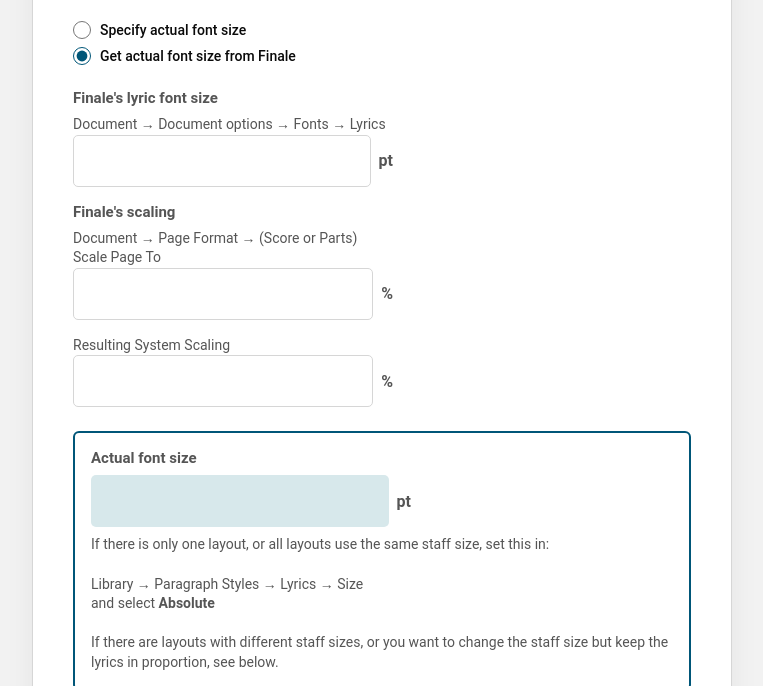
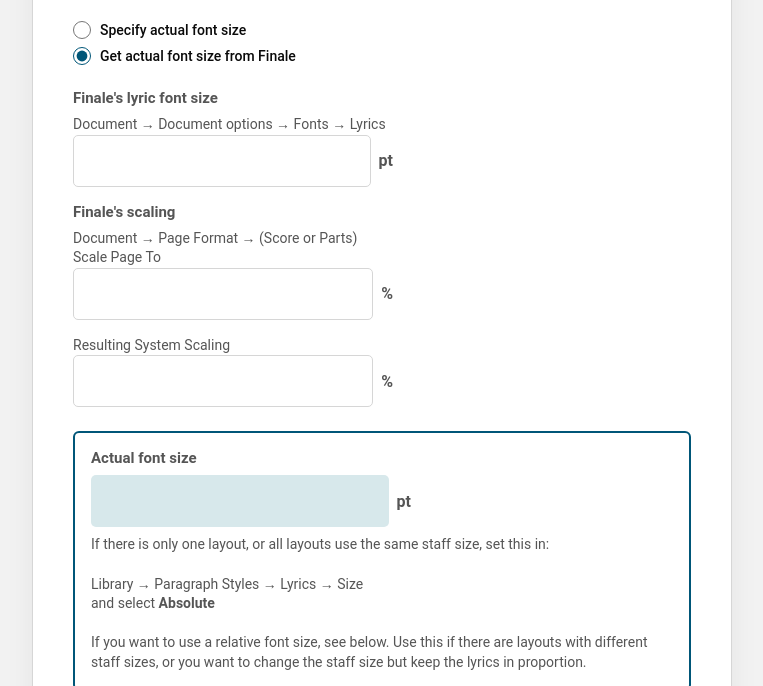
Before and after one commit to damangio/Dorico-font-size, a plain HTML site: page index.html in a window 1280 px wide. Shown: the part 114-800 px from the top of the page, without its empty margins (258-1021 px from the left). Drawn offline with Linux system fonts and the light colour scheme.

Commit message:
Update helptext

```diff
--- a/index.html
+++ b/index.html
@@ -331,7 +331,7 @@
           <input id="value-c" class="result-input" type="number" step="any" inputmode="decimal" aria-describedby="help-c">
           <span aria-hidden="true">pt</span>
         </div>
-        <p class="field-help" id="help-c">If there is only one layout, or all layouts use the same staff size, set this in:<br><br><span class="breadcrumb">Library → Paragraph Styles → Lyrics → Size</span><br>and select <strong>Absolute</strong><br><br>If there are layouts with different staff sizes, or you want to change the staff size but keep the lyrics in proportion, see below.</p>
+        <p class="field-help" id="help-c">If there is only one layout, or all layouts use the same staff size, set this in:<br><br><span class="breadcrumb">Library → Paragraph Styles → Lyrics → Size</span><br>and select <strong>Absolute</strong><br><br>If you want to use a relative font size, see below. Use this if there are layouts with different staff sizes, or you want to change the staff size but keep the lyrics in proportion.</p>
       </div>
     </section>
 
```
